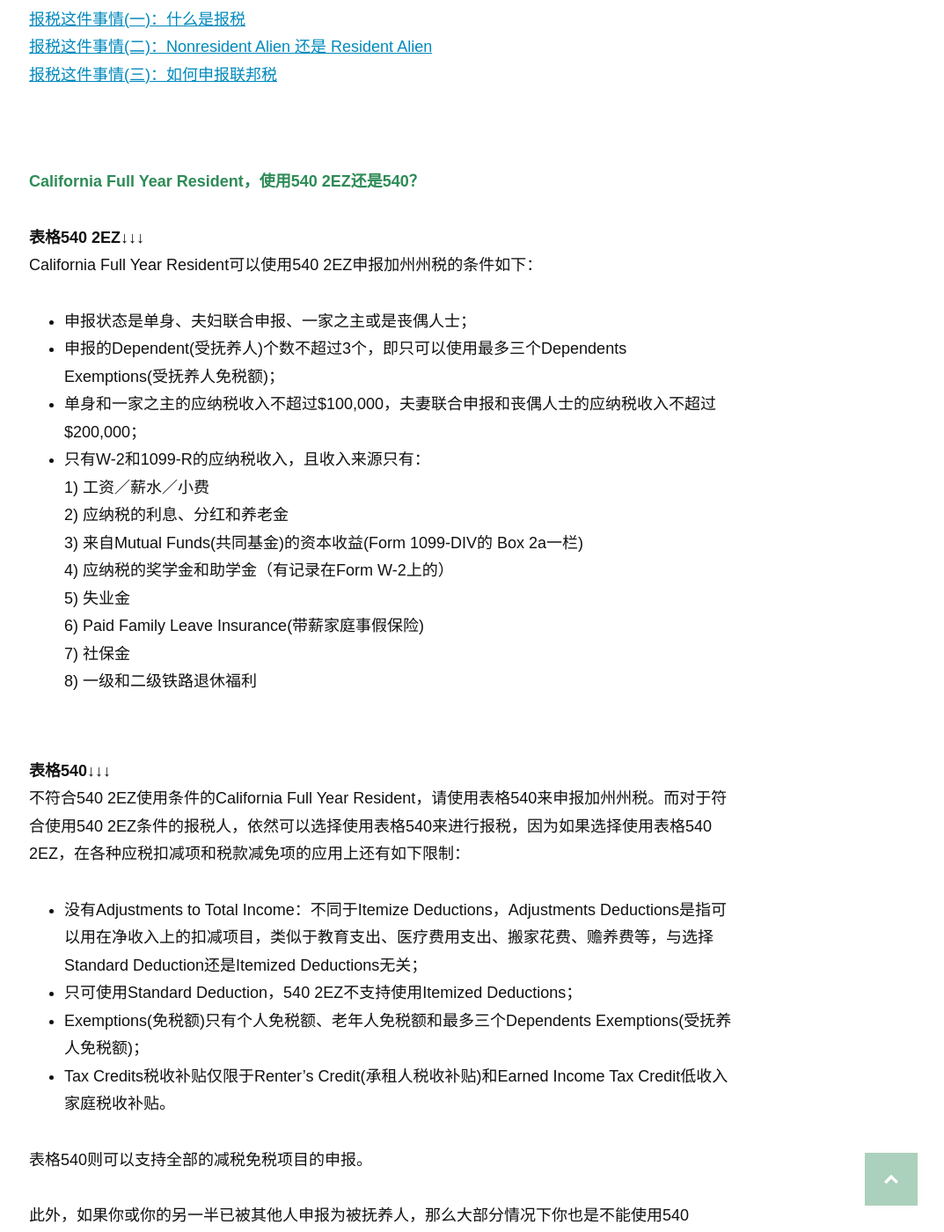
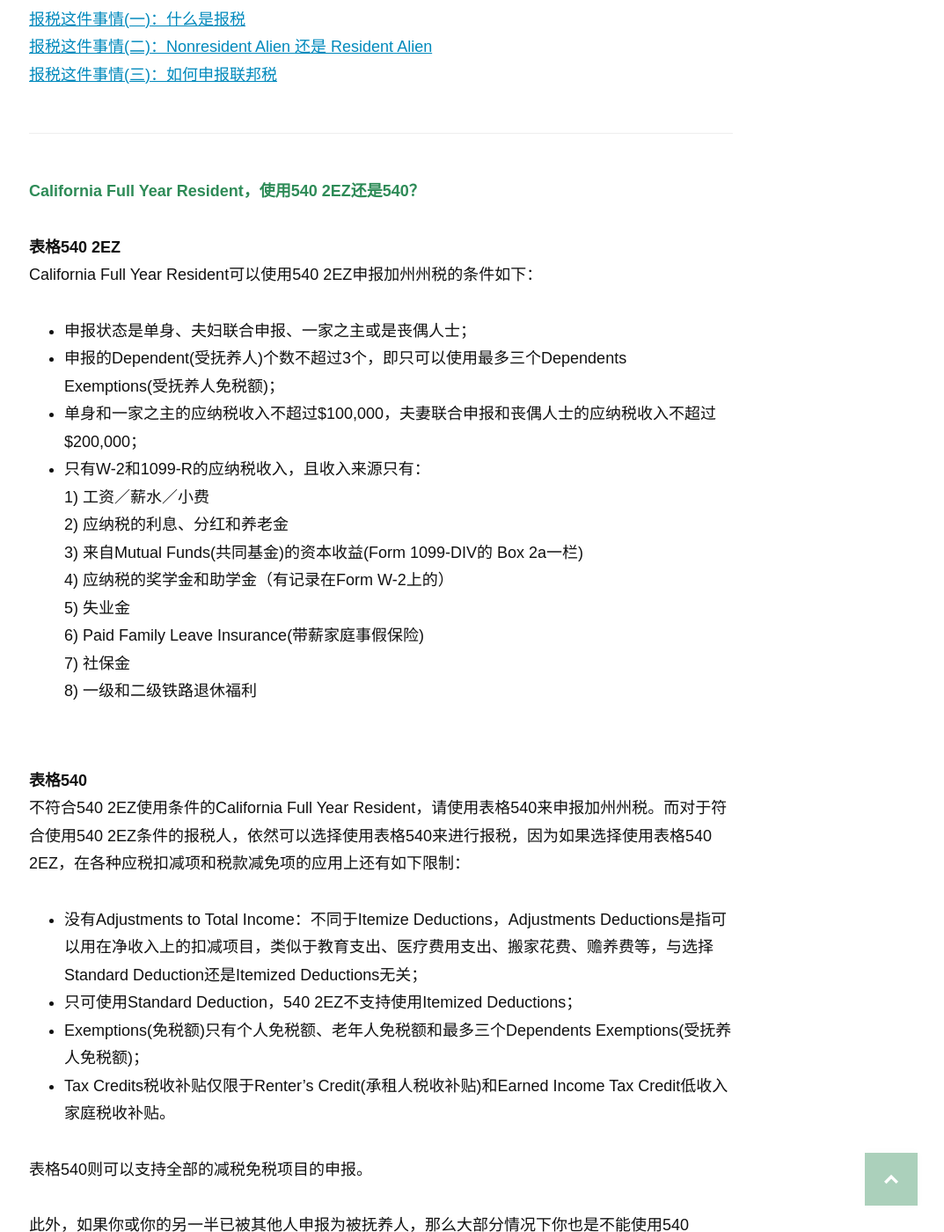
Before and after one commit to wolfwifee/wolfwifee.github.com, a Jekyll site: the page built from _posts/2016-03-20-how-to-file-a-state-tax-return.md, in a window 1280 px wide and 1400 px high, scrolled down 1001 px. Shown: the whole window at 88% size, without its empty margins (207-1280 px from the left). Built offline with Jekyll 4.4.1, drawn with Linux system fonts in a browser that asks for light colours; nearby versions of some CDN libraries; some web fonts are replaced; comment, search, counter and statistics services are not loaded.

Commit message:
Update 2016-03-20-how-to-file-a-state-tax-return.md

```diff
--- a/_posts/2016-03-20-how-to-file-a-state-tax-return.md
+++ b/_posts/2016-03-20-how-to-file-a-state-tax-return.md
@@ -26,12 +26,15 @@
 [报税这件事情(二)：Nonresident Alien 还是 Resident Alien](/do-i-need-to-file-tax-return/){:style="color:#0089BC"}<br>
 [报税这件事情(三)：如何申报联邦税](/how-to-file-tax-return/){:style="color:#0089BC"}
 
+<p style="margin-bottom:50px"></p>
 
-<p style="margin-bottom:90px"></p>
+***
+
+<p style="margin-bottom:50px"></p>
 
 **<span style="color:#2e8b57">California Full Year Resident，使用540 2EZ还是540？</span>**
 
-**表格540 2EZ↓↓↓**<br>
+**表格540 2EZ**<br>
 California Full Year Resident可以使用540 2EZ申报加州州税的条件如下：
 
 - 申报状态是单身、夫妇联合申报、一家之主或是丧偶人士；<br>
@@ -49,7 +52,7 @@
 
 <p style="margin-bottom:70px"></p>
 
-**表格540↓↓↓**<br>
+**表格540**<br>
 不符合540 2EZ使用条件的California Full Year Resident，请使用表格540来申报加州州税。而对于符合使用540 2EZ条件的报税人，依然可以选择使用表格540来进行报税，因为如果选择使用表格540 2EZ，在各种应税扣减项和税款减免项的应用上还有如下限制：
 
 - 没有Adjustments to Total Income：不同于Itemize Deductions，Adjustments Deductions是指可以用在净收入上的扣减项目，类似于教育支出、医疗费用支出、搬家花费、赡养费等，与选择Standard Deduction还是Itemized Deductions无关；<br>
@@ -67,7 +70,7 @@
 
 <p style="margin-bottom:50px"></p>
 
-可以邮寄纸质税表或是使用州政府官网提供的在线申报系统来提交州税。
+**<span style="color:#2e8b57">可以邮寄纸质税表或是使用州政府官网提供的在线申报系统来提交州税。</span>**
 
 <p style="margin-bottom:50px"></p>
 
@@ -114,7 +117,11 @@
 
 如果你不是在加州报税，我也还是建议优先使用各州政府官网的免费在线申报系统，会比直接填纸质表格省心不少。或者你也可以先用Turbotax感受一下报税的过程。Turbotax即使是收费版本，也是到最后一步提交的时候才收钱，那个时候，Tax Refund也已经给你算好了，符合的减税免税项目也已经给你找出来了，此时再自己填税表也会更加得心应手。
 
-<p style="margin-bottom:70px"></p>
+<p style="margin-bottom:50px"></p>
+
+***
+
+<p style="margin-bottom:50px"></p>
 
 **<span style="color:#2e8b57">退税查询</span>**<br>
 提交报税后，如果有退税，可登录[加州政府的退税查询页面](https://webapp.ftb.ca.gov/shared/privacy.aspx?Submit=Check+Refund&redirectURL=REF&Lang=english&WT.si_n=StandardRefund&WT.si_x=2){:target="_blank" style="color:#0089BC"}查询退税情况。查询的时候，需要输入SSN号码，地址中的门牌号，ZIP Code和退税的金额。
```
